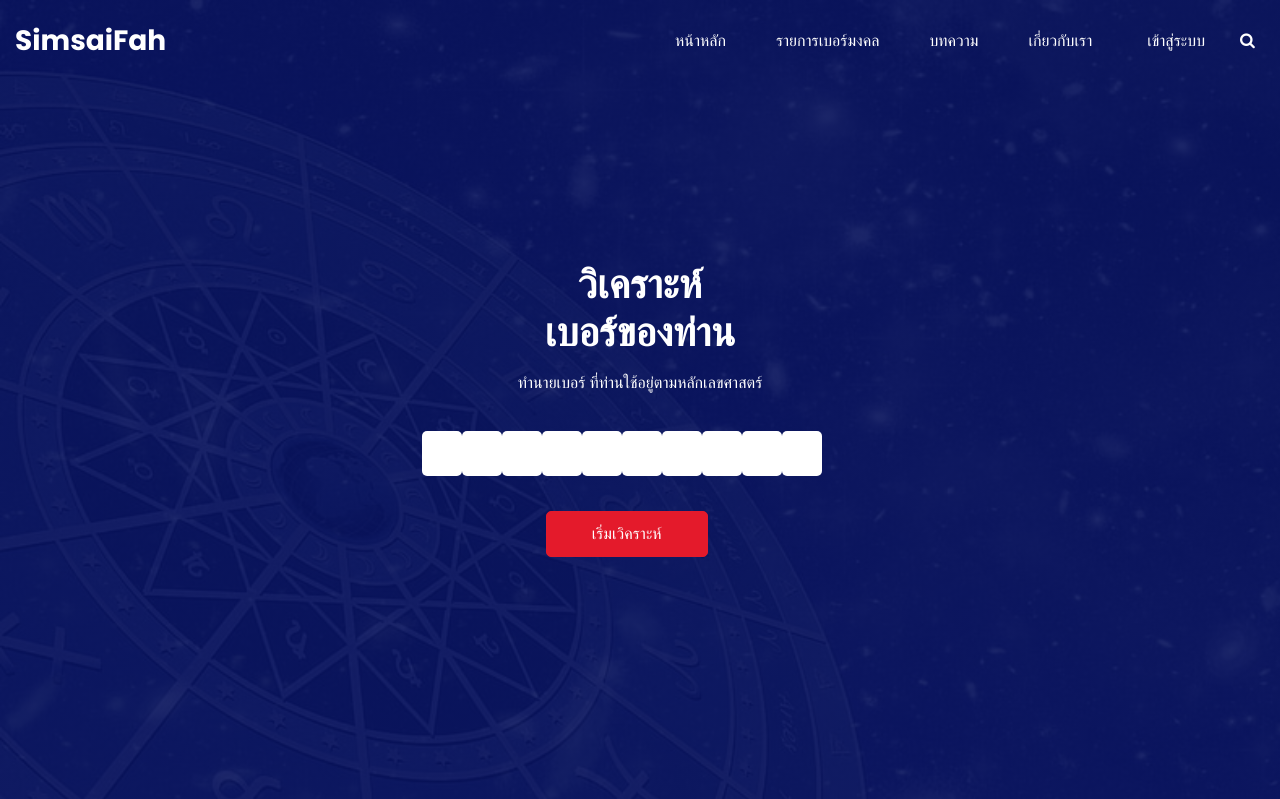
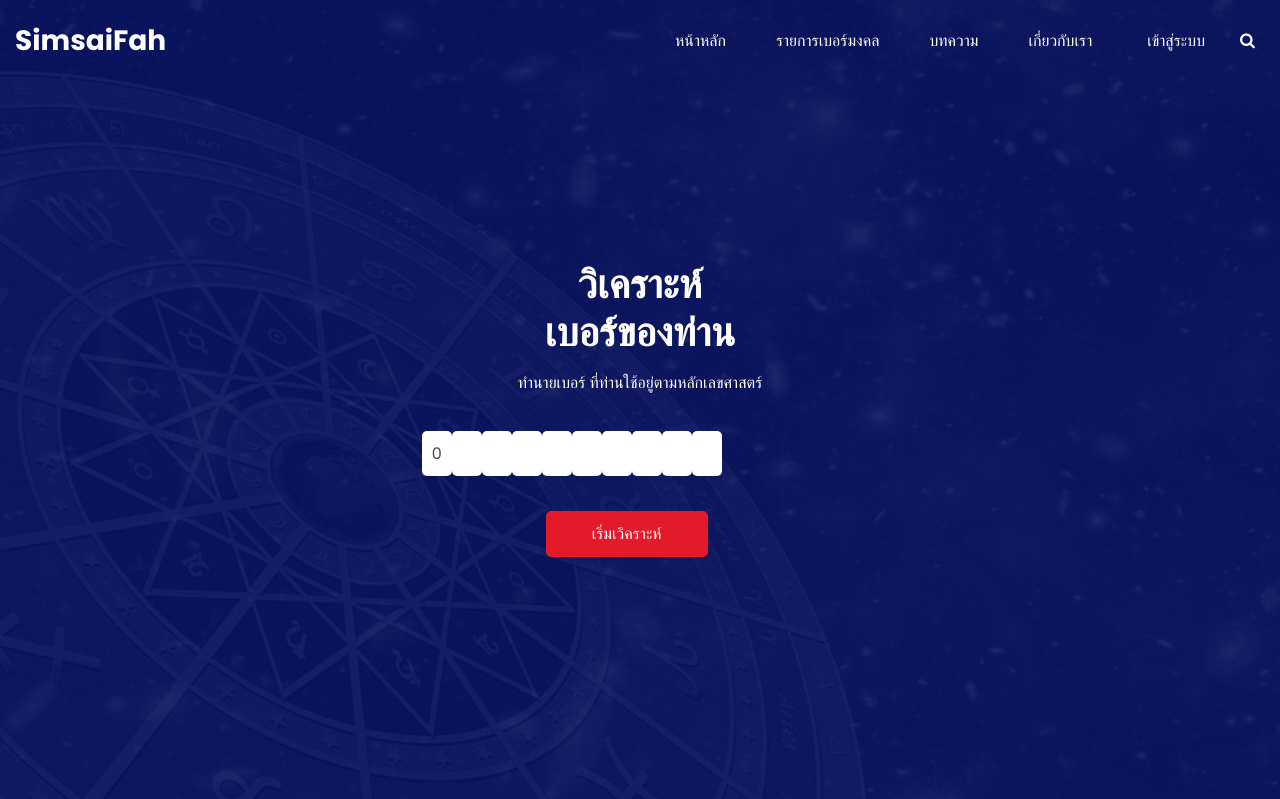
Before and after one commit to moosopol/simsaifah99, a PHP site: page / in a window 1280 px wide. Shown: the top 799 px of the page. Run offline with PHP 8.4, Linux system fonts and the light colour scheme; data that the repository does not hold is empty; some libraries are stand-ins or nearby versions.

Commit message:
Update index.php

```diff
--- a/index.php
+++ b/index.php
@@ -87,61 +87,61 @@ require_once 'config/db.php';
                                                     <input type="text" class="form-control digit" placeholder="0"
                                                         maxlength="1" autocomplete="off" value="0" pattern="[0-9]*"
                                                         name="numbers[]" onkeydown=""
-                                                        style="width:30px;text-align: center;flex:5; padding:20px;justify-content: space-between;">
+                                                        style="width:30px;text-align: center;flex:5; padding:2px;justify-content: space-between;">
                                                 </div>
                                                 <div>
                                                     <input type="text" class="form-control digit" placeholder=""
                                                         maxlength="1" autocomplete="off" value="" pattern="[0-9]*"
                                                         name="numbers[]" onkeydown=""
-                                                        style="width:30px;text-align: center;flex:5; padding:20px;justify-content: space-between;">
+                                                        style="width:30px;text-align: center;flex:5; padding:2px;justify-content: space-between;">
                                                 </div>
                                                 <div>
                                                     <input type="text" class="form-control digit" placeholder=""
                                                         maxlength="1" autocomplete="off" value="" pattern="[0-9]*"
                                                         name="numbers[]" onkeydown=""
-                                                        style="width:30px;text-align: center;flex:5; padding:20px;justify-content: space-between;">
+                                                        style="width:30px;text-align: center;flex:5; padding:2px;justify-content: space-between;">
                                                 </div>
                                                 <div>
                                                     <input type="text" class="form-control digit" placeholder=""
                                                         maxlength="1" autocomplete="off" value="" pattern="[0-9]*"
                                                         name="numbers[]" onkeydown=""
-                                                        style="width:30px;text-align: center;flex:5; padding:20px;justify-content: space-between;">
+                                                        style="width:30px;text-align: center;flex:5; padding:2px;justify-content: space-between;">
                                                 </div>
                                                 <div>
                                                     <input type="text" class="form-control digit" placeholder=""
                                                         maxlength="1" autocomplete="off" value="" pattern="[0-9]*"
                                                         name="numbers[]" onkeydown=""
-                                                        style="width:30px;text-align: center;flex:5; padding:20px;justify-content: space-between;">
+                                                        style="width:30px;text-align: center;flex:5; padding:2px;justify-content: space-between;">
                                                 </div>
                                                 <div>
                                                     <input type="text" class="form-control digit" placeholder=""
                                                         maxlength="1" autocomplete="off" value="" pattern="[0-9]*"
                                                         name="numbers[]" onkeydown=""
-                                                        style="width:30px;text-align: center;flex:5; padding:20px;justify-content: space-between;">
+                                                        style="width:30px;text-align: center;flex:5; padding:2px;justify-content: space-between;">
                                                 </div>
                                                 <div>
                                                     <input type="text" class="form-control digit" placeholder=""
                                                         maxlength="1" autocomplete="off" value="" pattern="[0-9]*"
                                                         name="numbers[]" onkeydown=""
-                                                        style="width:30px;text-align: center;flex:5; padding:20px;justify-content: space-between;">
+                                                        style="width:30px;text-align: center;flex:5; padding:2px;justify-content: space-between;">
                                                 </div>
                                                 <div>
                                                     <input type="text" class="form-control digit" placeholder=""
                                                         maxlength="1" autocomplete="off" value="" pattern="[0-9]*"
                                                         name="numbers[]" onkeydown=""
-                                                        style="width:30px;text-align: center;flex:5; padding:20px;justify-content: space-between;">
+                                                        style="width:30px;text-align: center;flex:5; padding:2px;justify-content: space-between;">
                                                 </div>
                                                 <div>
                                                     <input type="text" class="form-control digit" placeholder=""
                                                         maxlength="1" autocomplete="off" value="" pattern="[0-9]*"
                                                         name="numbers[]" onkeydown=""
-                                                        style="width:30px;text-align: center;flex:5; padding:20px;justify-content: space-between;">
+                                                        style="width:30px;text-align: center;flex:5; padding:2px;justify-content: space-between;">
                                                 </div>
                                                 <div>
                                                     <input type="text" class="form-control digit" placeholder=""
                                                         maxlength="1" autocomplete="off" value="" pattern="[0-9]*"
                                                         name="numbers[]" onkeydown=""
-                                                        style="width:30px;text-align: center;flex:5; padding:20px;justify-content: space-between;">
+                                                        style="width:30px;text-align: center;flex:5; padding:2px;justify-content: space-between;">
                                                 </div>
                                             </div>
                                         </div><br>
```
Lines whose indentation alone changed are shown as unchanged.
